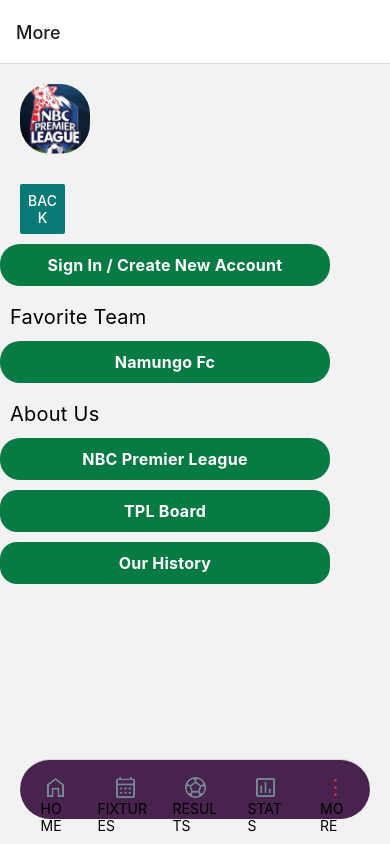
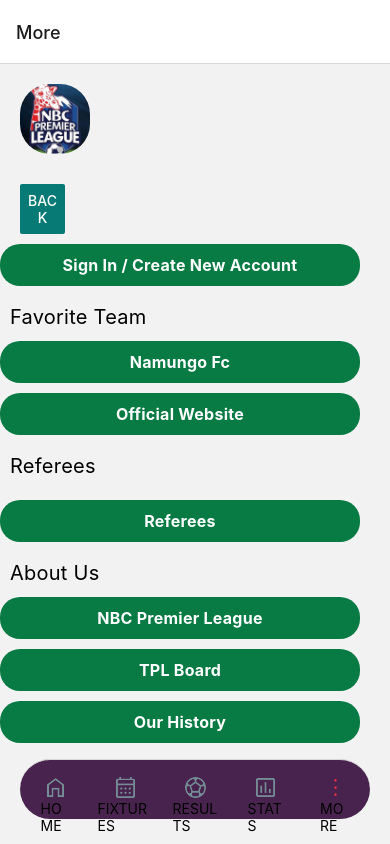
Before and after one commit to JohnGastone/Tanzania-PL, a React Native app: screen /More in a window 390 px wide. Built offline with nearby package versions, Linux system fonts and the light colour scheme.

Commit message:
Populating the Sponsors card

```diff
--- a/package.json
+++ b/package.json
@@ -14,6 +14,7 @@
     "@react-navigation/bottom-tabs": "^6.3.1",
     "@react-navigation/drawer": "^6.4.1",
     "@react-navigation/native": "^6.0.10",
+    "@react-navigation/stack": "^6.2.1",
     "react": "17.0.2",
     "react-native": "0.68.2",
     "react-native-gesture-handler": "^2.4.2",
--- a/screens/Home.js
+++ b/screens/Home.js
@@ -202,6 +202,8 @@
                                         padding: 4,
                                         marginVertical: 10,
                                         alignSelf: 'center',
+                                        marginRight: 30,
+
                                     }}
 
                                 />
@@ -214,20 +216,23 @@
                                         marginVertical: 0,
                                         paddingHorizontal: 0,
                                         padding: 1,
-                                        alignSelf: 'center'
+                                        alignSelf: 'center',
+                                        marginRight: 55,
                                     }}
 
                                 />
                                  <Image
                                     source={require ('../assets/icons/TBC.png') }
                                     style={{
-                                        width: 34,
-                                        height: 34,
+                                        width: 70,
+                                        height: 54,
                                         padding: 4,
                                         marginVertical: 18,
-                                        paddingHorizontal: 0,
+                                        //paddingHorizontal: 0,
                                         padding: 1,
-                                        alignSelf: 'center'
+                                        alignSelf: 'center',
+                                        marginTop: 10,
+
                                     }}
 
                                 />
@@ -450,6 +455,9 @@
     sponsorListWrapper:{
         paddingTop: 10,
         paddingBottom: 20,
+        flexDirection: 'row',
+        marginHorizontal: 20,
+
     },
     sponsorItemWrapper:{
         backgroundColor: '#ffffff',
--- a/screens/More.js
+++ b/screens/More.js
@@ -54,9 +54,20 @@
                             <Pressable style={styles.button} onPress={onPress}>
                                 <Text style={styles.text}>Namungo Fc</Text>
                             </Pressable>
+                            <Pressable style={styles.button1} onPress={onPress}>
+                                <Text style={styles.text}>Official Website</Text>
+                            </Pressable>
                         </View>
 
-                        {/* About us */}
+                    {/* Referees */}
+                        <View>
+                            <Text style={styles.favoriteTeam}>Referees</Text>
+                            <Pressable style={styles.button1} onPress={onPress}>
+                                <Text style={styles.text}>Referees</Text>
+                            </Pressable>
+                        </View>
+
+                    {/* About us */}
                         <View>
                             <Text style={styles.favoriteTeam}>About Us</Text>
                             <Pressable style={styles.button} onPress={onPress}>
@@ -113,7 +124,7 @@
         borderRadius: 20,
         elevation: 3,
         backgroundColor: '#087A43',
-        width: 330,
+        width: 360,
         paddingLeft: 30,
         paddingRight: 30,
         height: 42,
@@ -140,11 +151,11 @@
             justifyContent: 'center',
             paddingVertical: 12,
             paddingHorizontal: 32,
-            borderRadius: 17,
+            borderRadius: 20,
             elevation: 1,
             backgroundColor: '#087A43',
             marginTop: 10,
-            width: 330,
+            width: 360,
             height: 42,
             },
 
```
Also changed, not shown: 1 other file (tests, documents, lock files or other folders).
